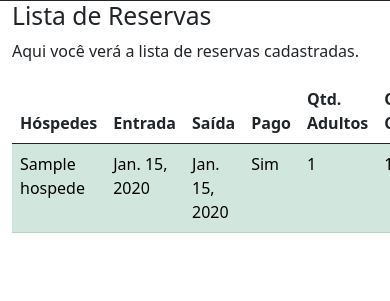
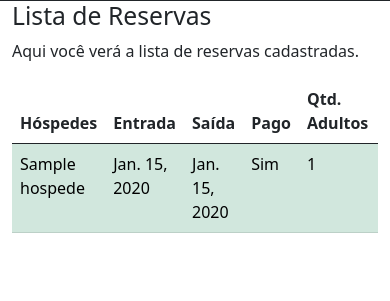
Before and after one commit to victoraugusto6/django-ubatuba-reservation, a Django app: page /reserva/ in a window 390 px wide; the page is wider, and only the part inside the window is pictured. Shown: the part 55-356 px from the top of that part. Run offline with Django 3.2, Linux system fonts and the light colour scheme; tables that the repository leaves empty hold one stand-in row (values such as "Sample post"); some libraries are stand-ins or nearby versions.

Commit message:
Applied responsive table

```diff
--- a/ubatuba/reserva/templates/reserva/reservation.html
+++ b/ubatuba/reserva/templates/reserva/reservation.html
@@ -13,6 +13,9 @@
                 <p>
                     Aqui você verá a lista de reservas cadastradas.
                 </p>
+
+                <div style="overflow-x:auto;">
+
                     <table class="table border-0">
                         <thead>
                         <tr>
@@ -54,6 +57,9 @@
 
                         </tbody>
                     </table>
+
+                </div>
+
             </div>
 
         </div>
```
Lines whose indentation alone changed are shown as unchanged.
